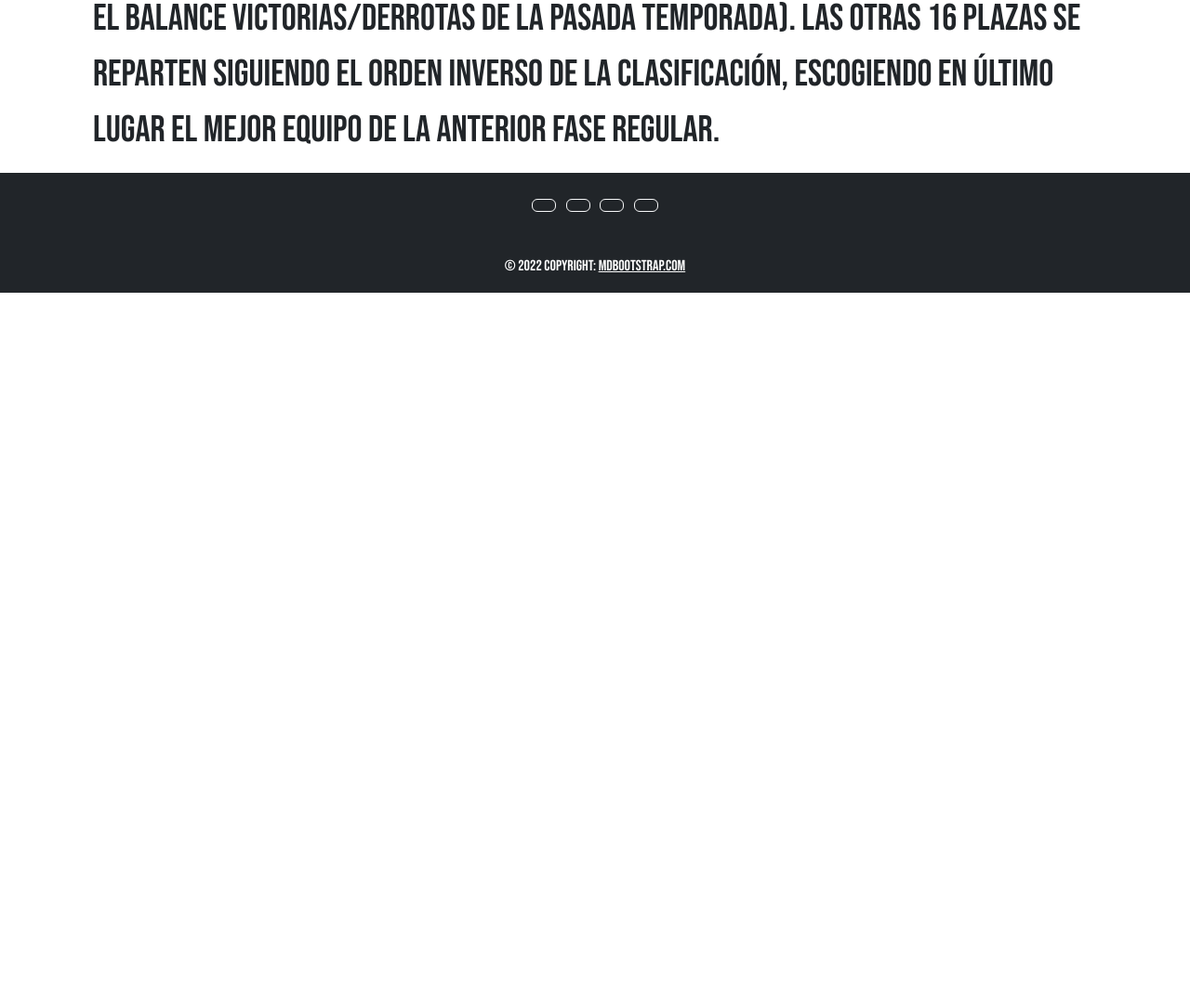
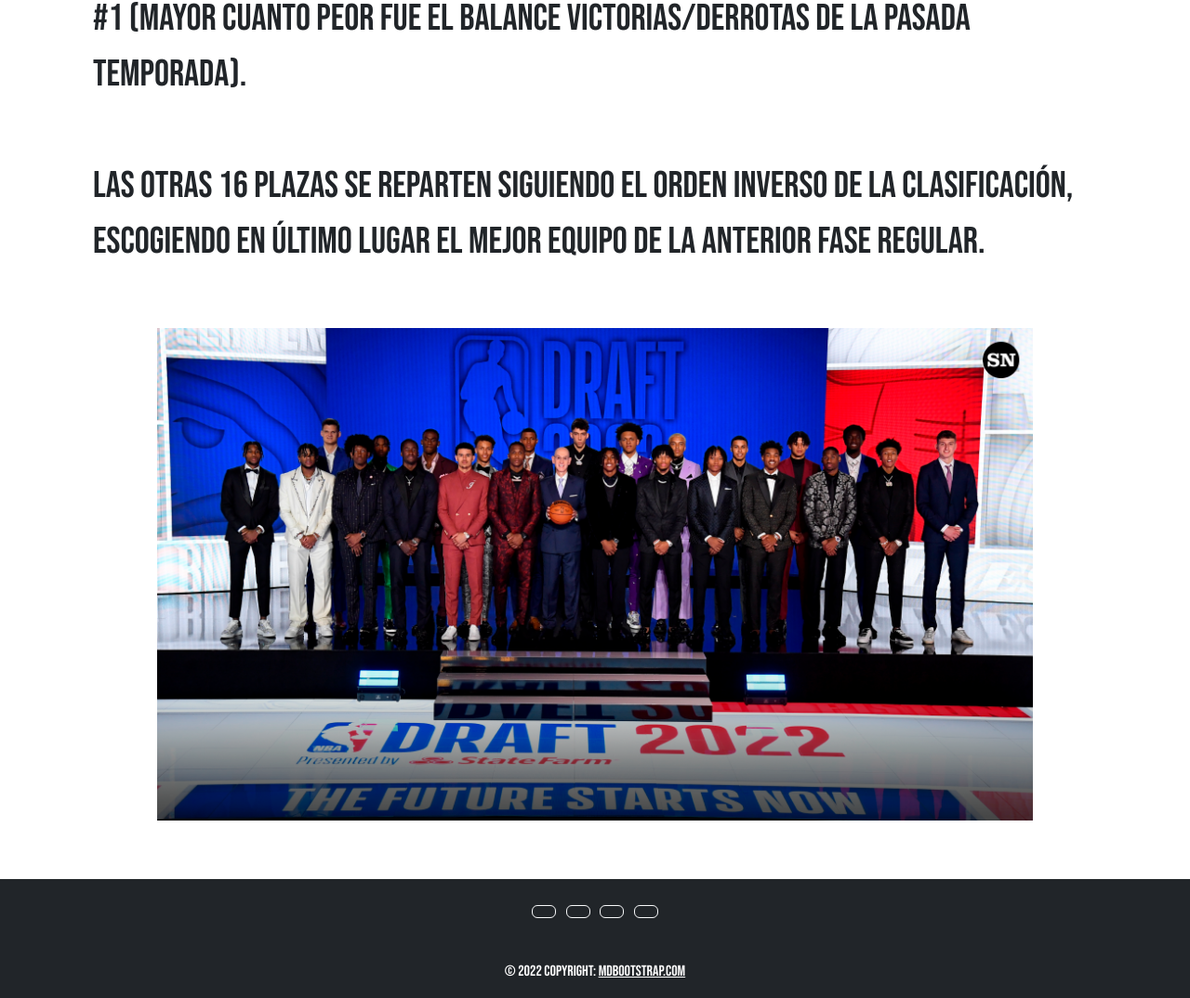
Before and after one commit to marioariza/UD4_Bootstrap, a plain HTML site: page que_es_nbadraft.html in a window 1280 px wide. Shown: the part 2827-3901 px from the top of the page at 93% size. Before the commit the page ends 3142 px from the top, so only its background shows below. Drawn offline with Linux system fonts and the light colour scheme.

Commit message:
Archivos actualizados

```diff
--- a/que_es_nbadraft.html
+++ b/que_es_nbadraft.html
@@ -66,8 +66,10 @@
     <p class="titulo_nbaleague">Como funciona</p>
     <p class="teoria_nbaleague">El sistema parte de una premisa muy clara: los peores equipos de la campaña anterior poseen mayores probabilidades de elegir antes en el Draft, pudiendo escoger así a los jugadores más prometedores.
       <br><br>Pese a todo, las normas son más complejas con el objetivo de evitar el tanking (perder a propósito para aumentar las probabilidades de elegir más arriba).
-      <br><br>En la actualidad, los tres equipos con peor balance poseen un 14% de probabilidades cada uno de hacerse con la primera elección, limitando también la caída del equipo con peor balance hasta la quinta elección. Esto se decide en la Lotería del Draft NBA, evento realizado previamente en el que 14 equipos se reparten las 14 primeras elecciones mediante sorteo, contando cada uno con un porcentaje de probabilidades de hacerse con el pick #1 (mayor cuanto peor fue el balance victorias/derrotas de la pasada temporada). Las otras 16 plazas se reparten siguiendo el orden inverso de la clasificación, escogiendo en último lugar el mejor equipo de la anterior fase regular.
-    </p>
+      <br><br>En la actualidad, los tres equipos con peor balance poseen un 14% de probabilidades cada uno de hacerse con la primera elección.
+      <br><br>Esto se decide en la Lotería del Draft NBA, evento realizado previamente en el que 14 equipos se reparten las 14 primeras elecciones mediante sorteo, contando cada uno con un porcentaje de probabilidades de hacerse con el pick #1 (mayor cuanto peor fue el balance victorias/derrotas de la pasada temporada).
+      <br><br>Las otras 16 plazas se reparten siguiendo el orden inverso de la clasificación, escogiendo en último lugar el mejor equipo de la anterior fase regular.</p>
+      <img src="img/Draft 2022.png" class="img-fluid imagen_playoffs" alt="...">
   </div>
 
   <footer class="bg-dark text-center text-white">
```
Also changed, not shown: img/Draft 2022.png (added).
